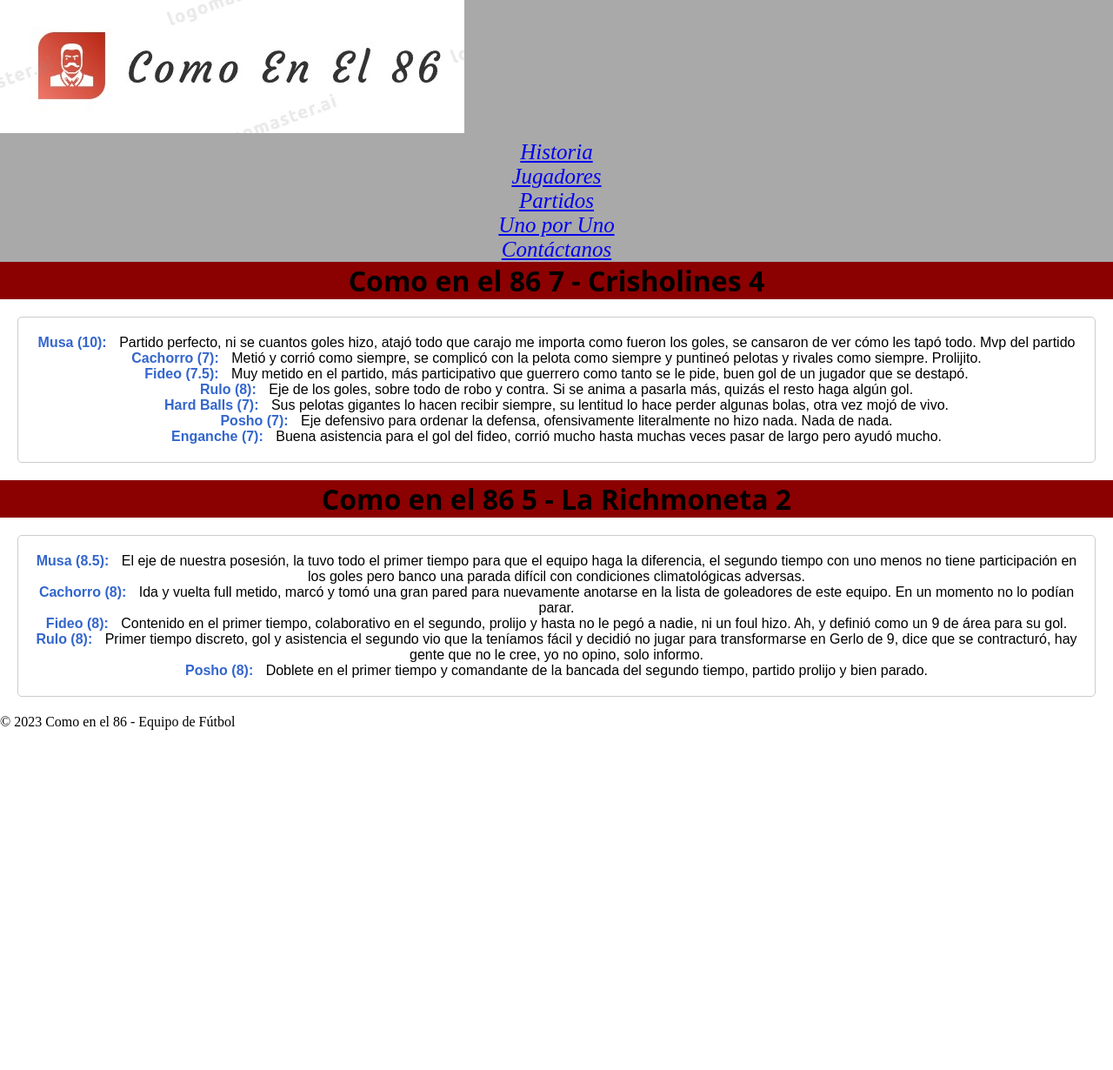
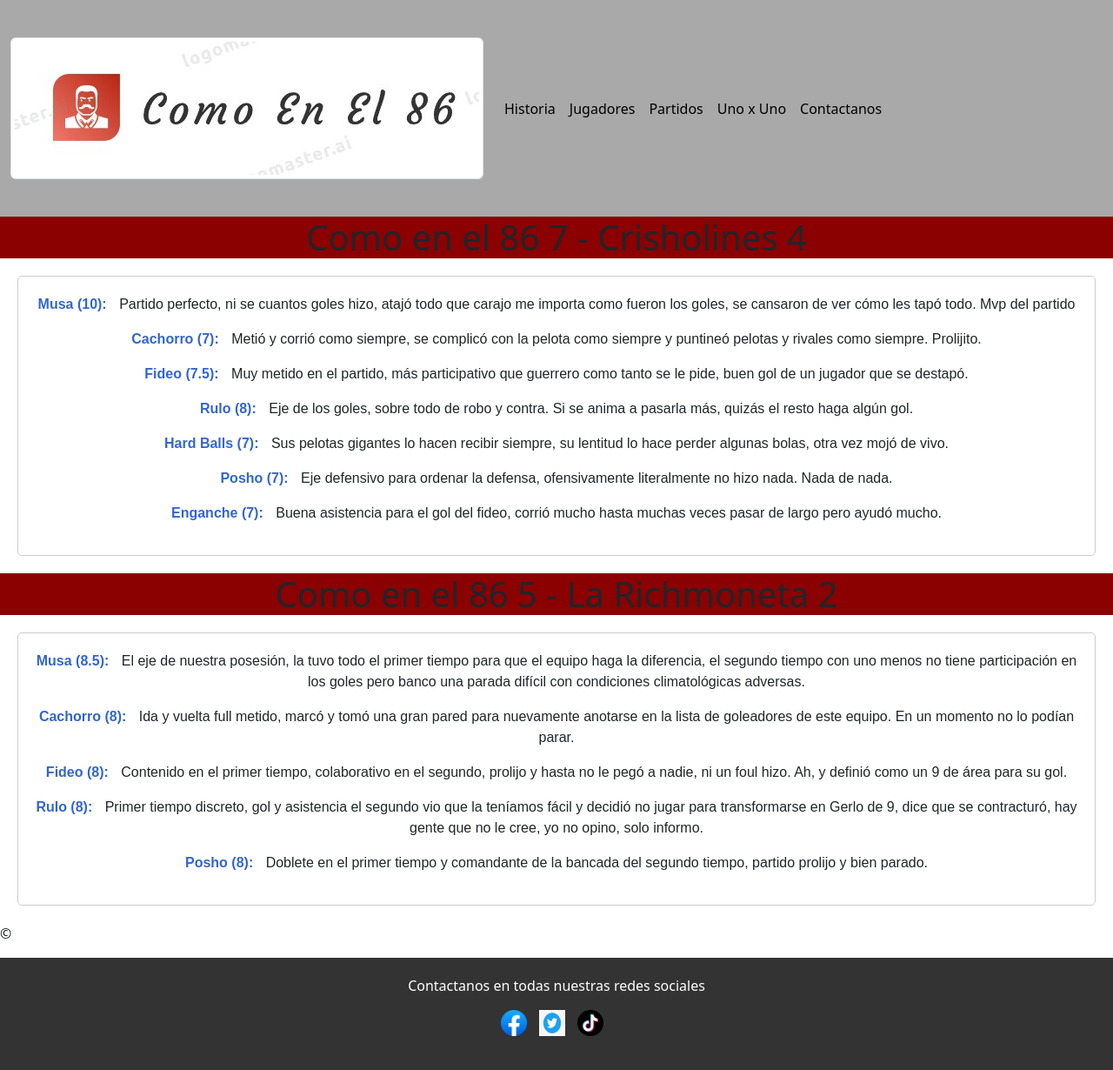
Before and after one commit to AlanBazarian/comoEnEl86, a plain HTML site: page page/unoxuno.html in a window 1280 px wide. Shown: the whole page at 87% size. Before the commit the page ends 839 px from the top, so only its background shows below. Drawn offline with nearby package versions, Linux system fonts and the light colour scheme.

Commit message:
Donde jugamos

```diff
--- a/page/Css/stylee.css
+++ b/page/Css/stylee.css
@@ -89,8 +89,42 @@ font-size: 24px;
     background-color: #cc0000;
   }
 
+  footer {
+    background-color: #333;
+    color: #fff;
+    padding: 20px;
+    text-align: center;
+  }
+
+  .redes-sociales {
+    margin-top: 10px;
+  }
+
+  .redes-sociales a {
+    display: inline-block;
+    margin-right: 10px;
+  }
+
+  .redes-sociales img {
+    width: 30px; /* Ajusta el tamaño de los iconos según sea necesario */
+    height: 30px;
+  }
+
 @media (max-width: 768px){
     header .logotitu{
         border-radius: 50%;
     }
+    .container {
+      display: flex;
+      flex-wrap: wrap;
+    }
+
+    .hijo {
+      flex: 1 1 100%;
+      margin-bottom: 10px;
+    }
+
+    .informe {
+      flex: 1 1 100%;
+    }}
 }
--- a/page/unoxuno.html
+++ b/page/unoxuno.html
@@ -4,25 +4,39 @@
     <meta charset="UTF-8">
     <meta name="viewport" content="width=device-width, initial-scale=1.0">
     <title>Como en el 86 - Uno x Uno</title>
+    <!--Link de Java-->
+    <link href="https://cdn.jsdelivr.net/npm/bootstrap@5.3.2/dist/css/bootstrap.min.css" rel="stylesheet" integrity="sha384-T3c6CoIi6uLrA9TneNEoa7RxnatzjcDSCmG1MXxSR1GAsXEV/Dwwykc2MPK8M2HN" crossorigin="anonymous">
     <!--Link de css-->
    <link rel="stylesheet" href="/page/Css/stylee.css">
 </head>
-<body>
-    <header>
-        <h1><a href="/page/index.html" id="logoTitulo"><img src="/fotos/Logo.jpg" alt="Como en el 86"></a></h1>
-
-<!--Navegador-->
-    <nav>
-            <ul class="enlaceRojo">
-        <li><a href="/page/historia.html" >Historia</a></li>
-        <li><a href="/page/Jugadores.html" >Jugadores</a></li>
-        <li><a href="/page/partidos.html" >Partidos</a></li>
-        <li><a href="/page/unoxuno.html" >Uno por Uno</a></li>
-        <li><a href="contacto.html">Contáctanos</a></li>
-    </ul>
-    </nav>
-        </header>
-        </head>
+<header>
+    <!--Navegador-->
+    <nav class="navbar navbar-expand-lg">
+        <div class="container-fluid">
+          <a class="navbar-brand" href="/page/index.html"><img class="img-thumbnail logotitu" src="/fotos/Logo.jpg" alt=""></a>
+          <button class="navbar-toggler" type="button" data-bs-toggle="collapse" data-bs-target="#navbarSupportedContent" aria-controls="navbarSupportedContent" aria-expanded="false" aria-label="Toggle navigation">
+            <span class="navbar-toggler-icon"></span>
+          </button>
+          <div class="collapse navbar-collapse" id="navbarSupportedContent">
+            <ul class="navbar-nav me-auto mb-2 mb-lg-0">
+              <li class="nav-item">
+                <a class="nav-link active" aria-current="page" href="/page/historia.html">Historia</a>
+              </li>
+              <li class="nav-item">
+                <a class="nav-link active" aria-current="page" href="/page/Jugadores.html">Jugadores</a>
+              </li>
+              <li class="nav-item">
+                <a class="nav-link active" aria-current="page" href="/page/partidos.html">Partidos</a>
+              </li>
+              <li class="nav-item">
+                <a class="nav-link active" aria-current="page" href="/page/unoxuno.html">Uno x Uno</a>
+              </li>
+              <li class="nav-item">
+                <a class="nav-link active" aria-current="page" href="/page/contacto.html">Contactanos</a>
+              </li>
+          </div>
+        </div>
+            </header>
 <body>
 
     <h1 class="titu-princi">Como en el 86 7 - Crisholines 4</h1>
@@ -44,7 +58,13 @@
         <p><span class="nombre">Posho (8):</span> Doblete en el primer tiempo y comandante de la bancada del segundo tiempo, partido prolijo y bien parado.</p>
     </div>
 </body>
-<footer>
-    <p>&copy; 2023 Como en el 86 - Equipo de Fútbol</p>
-</footer>
+<p>&copy;  <footer>
+  <p>Contactanos en todas nuestras redes sociales</p>
+  <div class="redes-sociales">
+    <a href="#" target="_blank"><img src="/fotos/2021_Facebook_icon.svg.webp" alt="Facebook"></a>
+    <a href="#" target="_blank"><img src="/fotos/png-transparent-round-twitter-logo-thumbnail.png" alt="Twitter"></a>
+    <a href="#" target="_blank"><img src="/fotos/5cb78671a7c7755bf004c14b.png" alt="Instagram"></a>
+    <!-- redes sociales  -->
+  </div>
+<script src="https://cdn.jsdelivr.net/npm/bootstrap@5.3.2/dist/js/bootstrap.bundle.min.js" integrity="sha384-C6RzsynM9kWDrMNeT87bh95OGNyZPhcTNXj1NW7RuBCsyN/o0jlpcV8Qyq46cDfL" crossorigin="anonymous"></script>
 </html>
```
Also changed, not shown: page/Jugadores.html (+9 -1 lines), page/contacto.html (+13 -6 lines), page/historia.html (+9 -4 lines), page/index.html (+8 -3 lines), page/partidos.html (+8 -3 lines), 3 other files.
